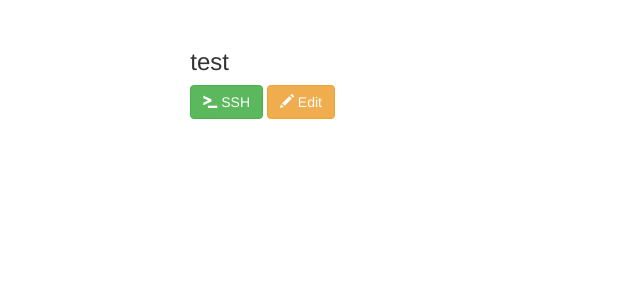
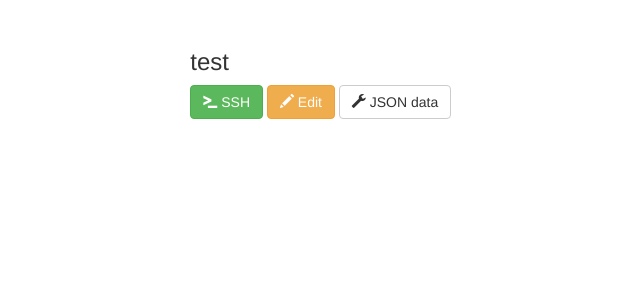
Before and after one commit to teran/bootloader-web, a Django app: a page that uses bootloader/webui/templates/webui/servers/server.html.j2 in a window 1280 px wide. Shown: the part 51-351 px from the top of the page, without its empty margins (63-703 px from the left). Run offline with Django 3.2, Linux system fonts and the light colour scheme; data comes from the database, SQL or seed files in the repository; some libraries are stand-ins or nearby versions.

Commit message:
Link methods added to server model
Signed-off-by: Igor Shishkin <me@teran.ru>

```diff
--- a/bootloader/core/models.py
+++ b/bootloader/core/models.py
@@ -28,3 +28,12 @@ class Server(models.Model):
     ipmi_password = models.CharField(max_length=255, null=True)
     ipmi_browser_proto = models.IntegerField(
         choices=IPMI_BROWSER_PROTO_CHOICES, null=True)
+
+    def link_webui(self):
+        return '/server/%s/%s.html' % (self.pk, self.fqdn)
+
+    def link_webui_edit(self):
+        return '/server/%s/%s/edit.html' % (self.pk, self.fqdn)
+
+    def link_api(self):
+        return '/api/servers/%s' % (self.pk)
--- a/bootloader/webui/templates/webui/servers/server.html.j2
+++ b/bootloader/webui/templates/webui/servers/server.html.j2
@@ -14,9 +14,13 @@
                 IPMI
               </a>
               {% endif %}
-              <a href="ssh://{{ server.fqdn }}" class="btn btn-warning">
+              <a href="{{ server.link_webui_edit }}" class="btn btn-warning">
                 <span class="glyphicon glyphicon-pencil" aria-hidden="true"></span>
                 Edit
+              </a>
+              <a href="{{ server.link_api }}" class="btn btn-default">
+                <span class="glyphicon glyphicon-wrench" aria-hidden="true"></span>
+                JSON data
               </a>
             </div>
           </div>
```
